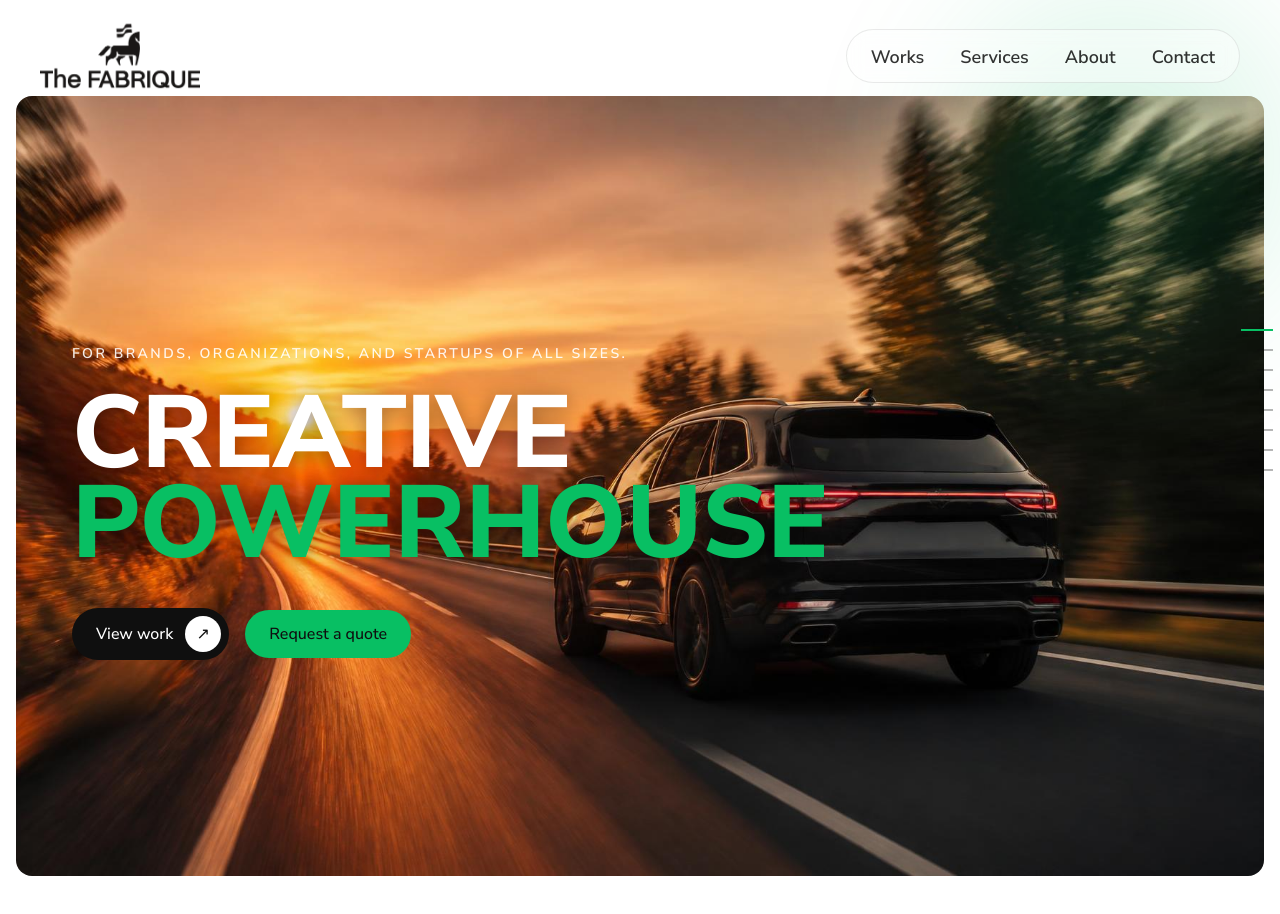
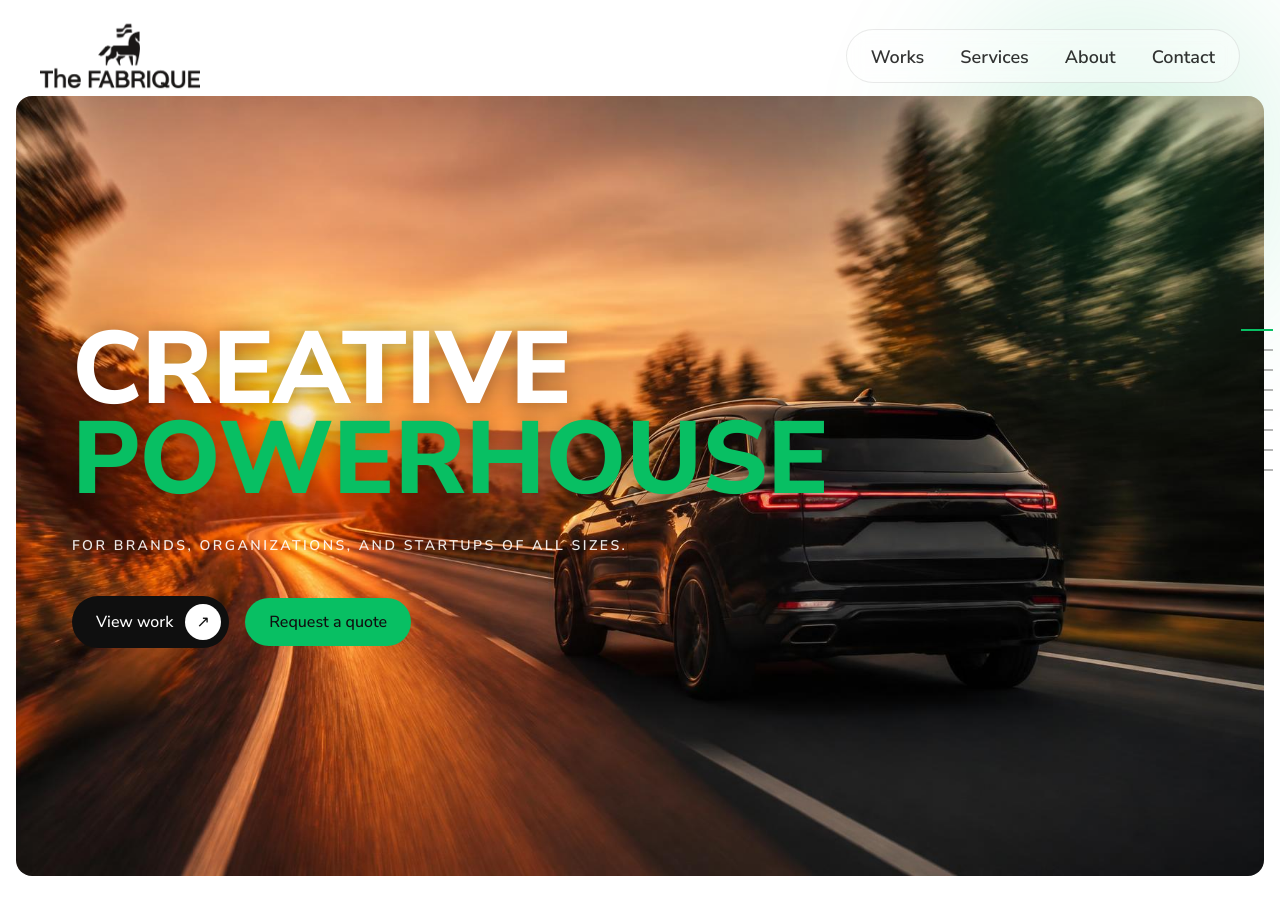
Before and after one commit to ndourmotion-art/thefabrique, a React (Vite) app: page / in a window 1280 px wide. Shown: the top 914 px of the page. Built offline with nearby package versions, Linux system fonts and the light colour scheme; the HTML template or start-up script is replaced by a standard one.

Commit message:
Changes
Co-authored-by: ndourmotion-art <277729954+ndourmotion-art@users.noreply.github.com>

```diff
--- a/src/components/clever/Hero.tsx
+++ b/src/components/clever/Hero.tsx
@@ -17,10 +17,6 @@ export const Hero = () => {
           />
 
           <div className="absolute inset-0 flex flex-col justify-center px-6 md:px-14">
-            <div className="eyebrow text-background/90 mt-6 md:mt-8 mb-4 md:mb-6 text-[0.7rem] md:text-sm tracking-[0.18em]">
-              For brands, organizations, and startups of all sizes.
-            </div>
-
             <h1 className="font-display uppercase tracking-tight leading-[0.9]">
               <span className="block font-sans font-black text-background text-[clamp(2.6rem,8vw,6.5rem)] drop-shadow-[0_2px_10px_rgba(0,0,0,0.35)]">
                 Creative
@@ -29,6 +25,10 @@ export const Hero = () => {
                 Powerhouse
               </span>
             </h1>
+
+            <div className="eyebrow text-background/90 mt-6 md:mt-8 text-[0.7rem] md:text-sm tracking-[0.18em]">
+              For brands, organizations, and startups of all sizes.
+            </div>
 
             <div className="mt-8 md:mt-10 flex flex-wrap items-center gap-4">
               <a
```
